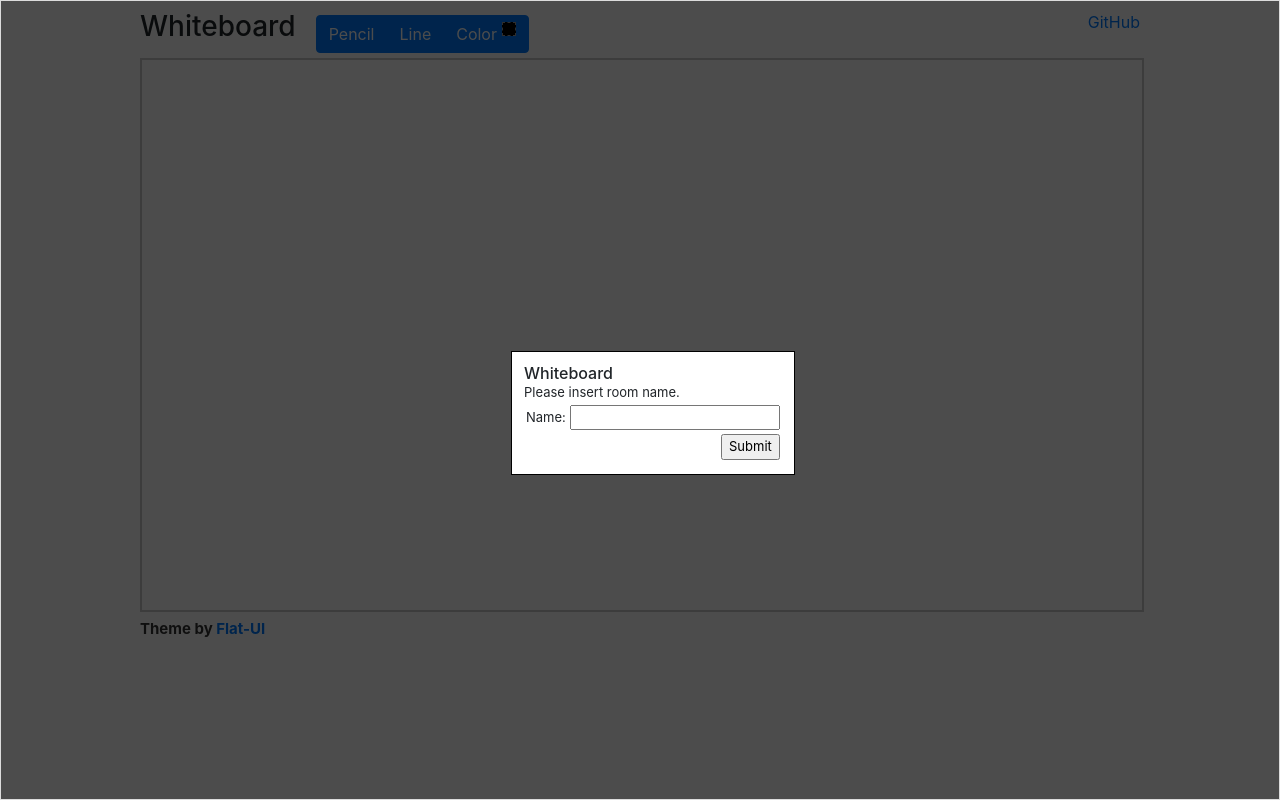
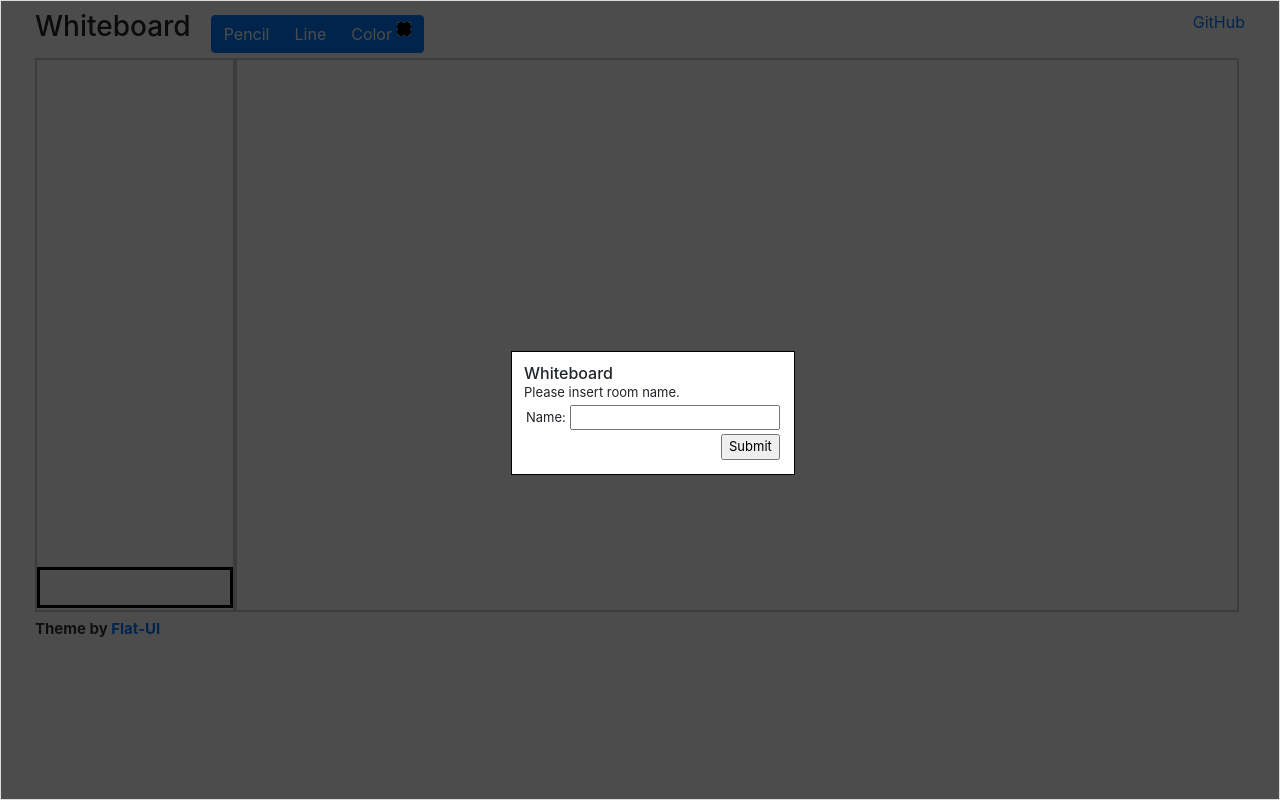
Before and after one commit to m-rap/whiteboard, a CodeIgniter app: page / in a window 1280 px wide. Run offline with CodeIgniter, Linux system fonts and the light colour scheme; some libraries are stand-ins or nearby versions.

Commit message:
add chatbox

```diff
--- a/application/views/home.php
+++ b/application/views/home.php
@@ -68,9 +68,20 @@
                 </a>
             </div>
             <a id="github" href="https://github.com/m-rap/whiteboard">GitHub</a>
-            <div id="whiteboard-container">
-				<canvas id="whiteboard-main" class="whiteboard" width="1000" height="550"></canvas>
-				<canvas id="whiteboard-helper" class="whiteboard-helper" width="1000" height="550"></canvas>
+
+            <div id="main-container">
+				<div id="chatbox">
+					<div id="messages-container">
+						<ul id="messages"></ul>
+					</div>
+					<form id="chatform" action="">
+						<input id="m" autocomplete="off" /><button>Send</button>
+					</form>
+				</div>
+				<div id="whiteboard-container">
+					<canvas id="whiteboard-main" class="whiteboard" width="1000" height="550"></canvas>
+					<canvas id="whiteboard-helper" class="whiteboard-helper" width="1000" height="550"></canvas>
+				</div>
 			</div>
             <div id="footer" class="footer">
 				Theme by <a href="http://designmodo.github.io/Flat-UI/docs/getting-started.html">Flat-UI</a>
--- a/static/css/style.css
+++ b/static/css/style.css
@@ -7,7 +7,7 @@ body {
     background-color: #999;
 }*/
 #container {
-    width: 1000px;
+    width: 1210px;
     margin: 10px auto;
 }
 #title {
@@ -28,6 +28,7 @@ body {
     color: rgb(51, 51, 51);
     font-size: 15px;
     font-weight: bold;
+    clear: both;
 }
 /*#footer a {
     text-decoration: none;
@@ -56,9 +57,33 @@ ul#toolbox li {
 ul#toolbox li a.active {
 	background-color: orange;
 }
-#whiteboard-container {
+#main-container {
 	margin-top: 10px;
 	clear: both;
+	position: relative;
+	height: 550px;
+}
+
+#chatbox {
+	font: 13px Helvetica, Arial;
+	float: left;
+	width: 200px;
+	height: 554px;
+	border: 2px solid rgb(200, 200, 200);
+}
+#messages-container {
+	overflow: auto;
+	height: 490px;
+}
+#chatform { background: #000; padding: 3px; position: absolute; bottom: 0; width: 196px; }
+#chatform input { border: 0; padding: 10px; width: 100%; }
+#chatform button { width: 9%; background: rgb(130, 224, 255); border: none; padding: 10px; display: none; }
+#messages { list-style-type: none; margin: 0; padding: 0; }
+#messages li { padding: 5px 10px; }
+#messages li:nth-child(odd) { background: #eee; }
+
+#whiteboard-container {
+	float: left;
 	position: relative;
 }
 .whiteboard {
--- a/static/js/whiteboard/truemodel.js
+++ b/static/js/whiteboard/truemodel.js
@@ -9,6 +9,13 @@ function TrueModel() {
     this.autoUpdateStarted = false;
     this.socketIO = null;
     this.ready = false;
+
+    var that = this;
+    $('#chatform').submit(function(){
+		that.socketIO.emit('chat message', $('#m').val());
+		$('#m').val('');
+		return false;
+	});
 }
 TrueModel.prototype.Sync = function(data) {
 	if (data != null && typeof(data.sheets) != 'undefined' && data.sheets != null && data.sheets instanceof Array && data.version > this.version) {
@@ -103,4 +110,9 @@ TrueModel.prototype.StartSocketIO = function() {
 			that.ready = true;
 		that.Sync(data);
 	});
+
+
+	this.socketIO.on('chat message', function(msg){
+		$('#messages').append($('<li>').text(msg));
+	});
 }
--- a/static/js/whiteboard/whiteboard.js
+++ b/static/js/whiteboard/whiteboard.js
@@ -25,7 +25,7 @@ function WhiteBoard(mainId, helperId) {
         that.OnMouseMove(e, that.helperCanvas);
     });
 
-    document.addEventListener('mouseup', function(e) {
+    window.addEventListener('mouseup', function(e) {
         that.OnMouseUp(e, that.helperCanvas);
     });
 }
```
